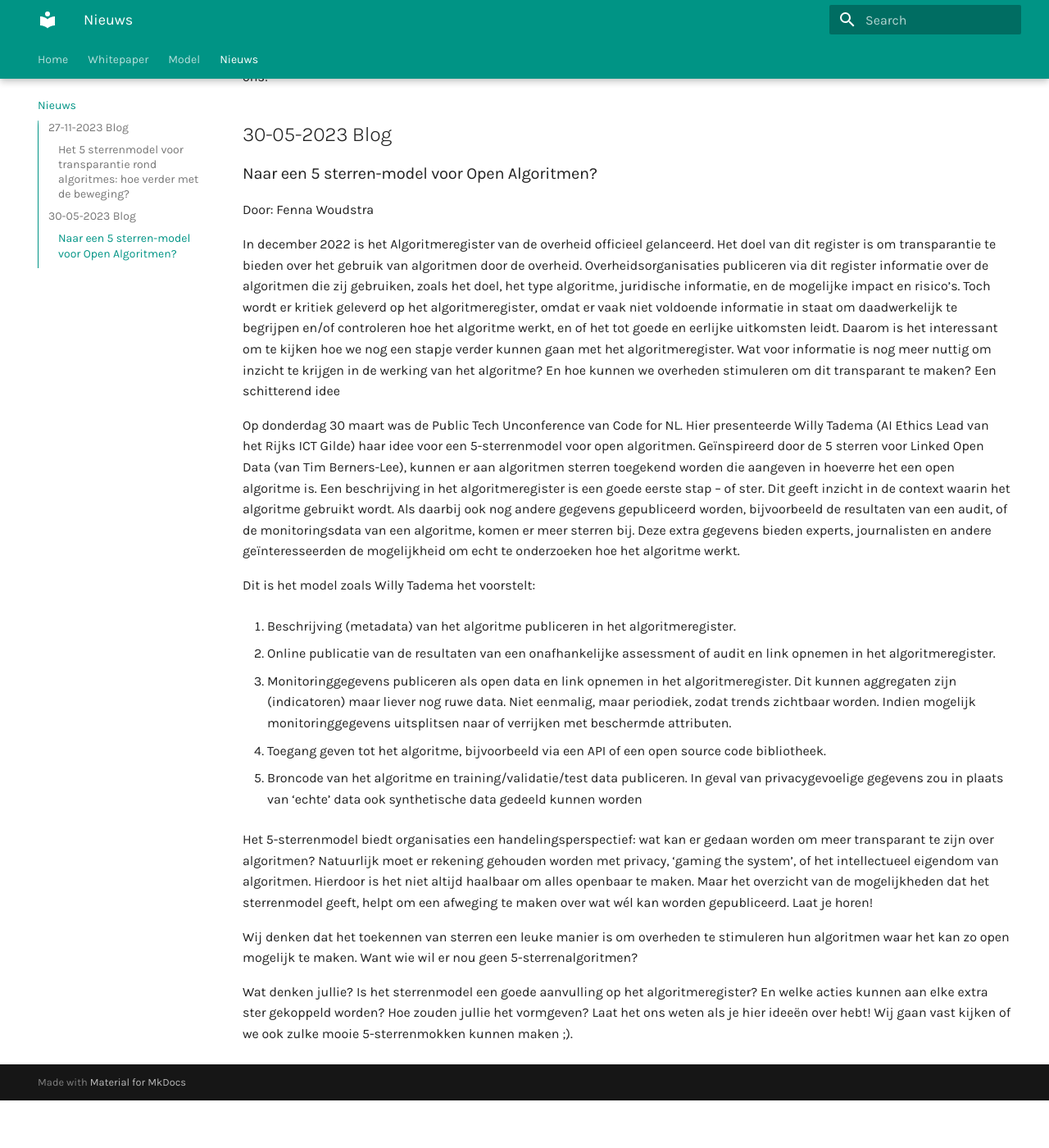
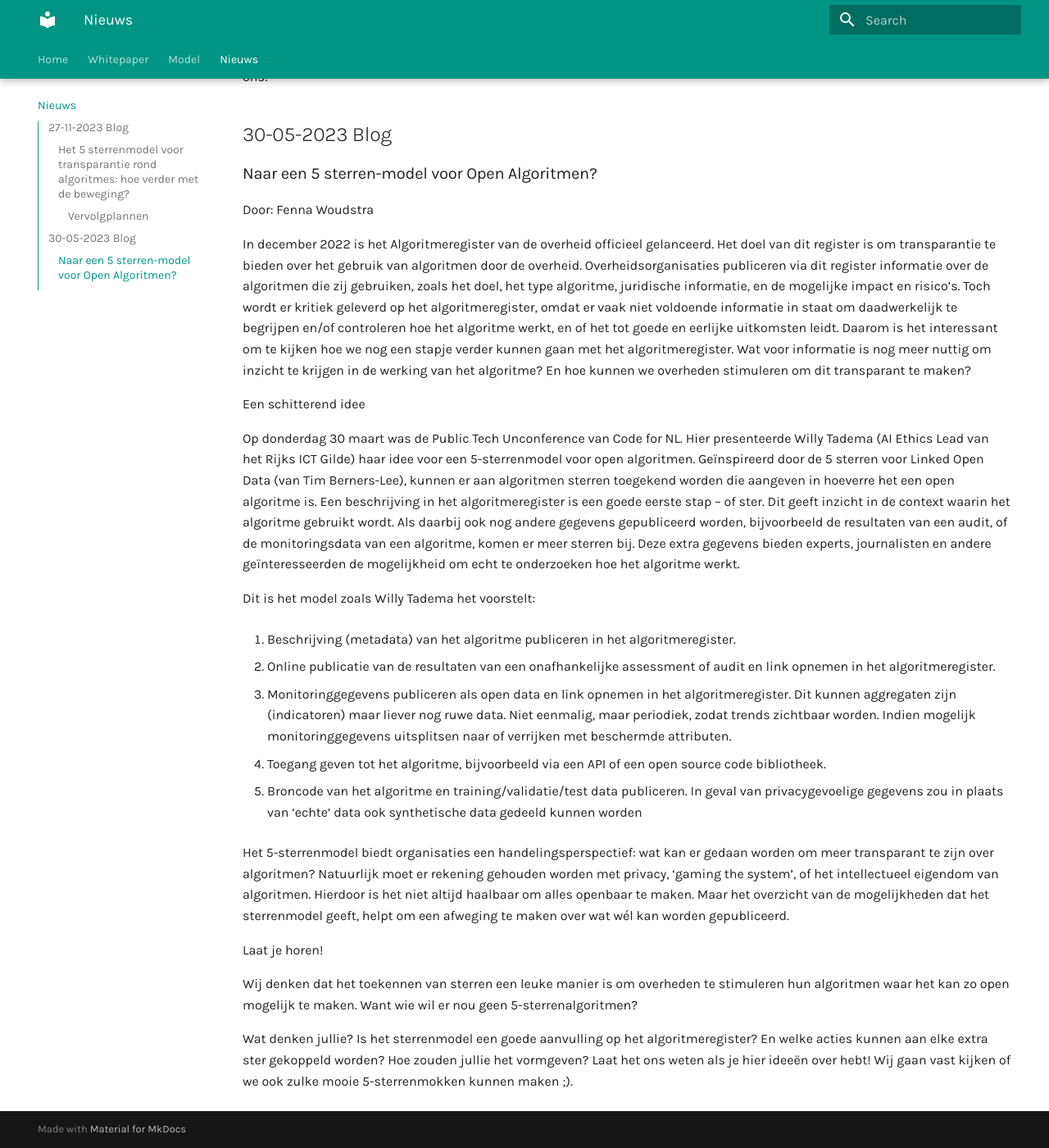
Before and after one commit to thegreenland/5-sterren-toolkit, an MkDocs documentation site: the page built from docs/news.md, in a window 1280 px wide and 1400 px high, scrolled down 1270 px. Shown: the whole window at 82% size. Built offline with MkDocs 1.6.1 and Material for MkDocs 9.7.7, drawn with Linux system fonts in a browser that asks for light colours; before the commit the page ends 2612 px from its top, so only the background shows below that.

Commit message:
Update news.md

```diff
--- a/docs/news.md
+++ b/docs/news.md
@@ -4,7 +4,7 @@
 ### Het 5 sterrenmodel voor transparantie rond algoritmes: hoe verder met de beweging?
 Door: Mike Lensink
 
-Het idee
+**Het idee**
 
 Het ontwikkelen en inzetten van algoritmes door overheden moet echt anders, meer transparant, meer verantwoord. Op 8 november 2023 – tijdens de bijeenkomst over het 5 sterrenmodel – werd bevestigd wat we in eerdere gesprekken met ons netwerk al dachten te proeven: de urgentie hiervan en de wil om dit probleem aan te pakken lijkt júist bij publieke organisaties zelf het grootst te zijn. Bovendien zit daar een enorme rijkdom aan expertise en kennis; meer dan genoeg in ieder geval om hier een prachtige oplossing voor te bedenken.
 
@@ -19,7 +19,7 @@
     Hoe kunnen de criteria en voorwaarden van het model verbeterd worden?
     Hoe ga je om met het feit dat organisaties niet altijd volledig transparant kunnen zijn?
 
-Vervolgplannen
+#### Vervolgplannen
 
 Kortom: er is een mooie beweging ingezet en dus willen we nu heel graag samen met de community doorpakken. De vraag is: wat zijn op dit moment de meest waardevolle taken om samen op te pakken, en hoe organiseren we dat? Op het evenement hebben we met elkaar bedacht dat de volgende stappen een mooi vervolg zouden zijn:
 
@@ -36,6 +36,7 @@
 In december 2022 is het Algoritmeregister van de overheid officieel gelanceerd. Het doel van dit register is om transparantie te bieden over het gebruik van algoritmen door de overheid. Overheidsorganisaties publiceren via dit register informatie over de algoritmen die zij gebruiken, zoals het doel, het type algoritme, juridische informatie, en de mogelijke impact en risico’s.
 Toch wordt er kritiek geleverd op het algoritmeregister, omdat er vaak niet voldoende informatie in staat om daadwerkelijk te begrijpen en/of controleren hoe het algoritme werkt, en of het tot goede en eerlijke uitkomsten leidt.
 Daarom is het interessant om te kijken hoe we nog een stapje verder kunnen gaan met het algoritmeregister. Wat voor informatie is nog meer nuttig om inzicht te krijgen in de werking van het algoritme? En hoe kunnen we overheden stimuleren om dit transparant te maken?
+
 Een schitterend idee
 
 Op donderdag 30 maart was de Public Tech Unconference van Code for NL. Hier presenteerde Willy Tadema (AI Ethics Lead van het Rijks ICT Gilde) haar idee voor een 5-sterrenmodel voor open algoritmen. Geïnspireerd door de 5 sterren voor Linked Open Data (van Tim Berners-Lee), kunnen er aan algoritmen sterren toegekend worden die aangeven in hoeverre het een open algoritme is.
@@ -54,6 +55,7 @@
 5. Broncode van het algoritme en training/validatie/test data publiceren. In geval van privacygevoelige gegevens zou in plaats van ‘echte’ data ook synthetische data gedeeld kunnen worden
 
 Het 5-sterrenmodel biedt organisaties een handelingsperspectief: wat kan er gedaan worden om meer transparant te zijn over algoritmen? Natuurlijk moet er rekening gehouden worden met privacy, ‘gaming the system’, of het intellectueel eigendom van algoritmen. Hierdoor is het niet altijd haalbaar om alles openbaar te maken. Maar het overzicht van de mogelijkheden dat het sterrenmodel geeft, helpt om een afweging te maken over wat wél kan worden gepubliceerd.
+
 Laat je horen!
 
 Wij denken dat het toekennen van sterren een leuke manier is om overheden te stimuleren hun algoritmen waar het kan zo open mogelijk te maken. Want wie wil er nou geen 5-sterrenalgoritmen?
```
